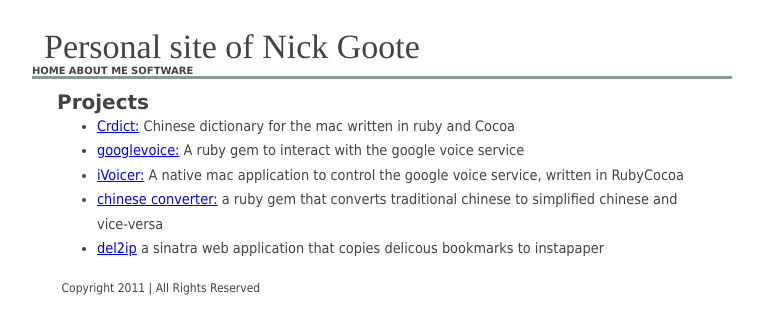
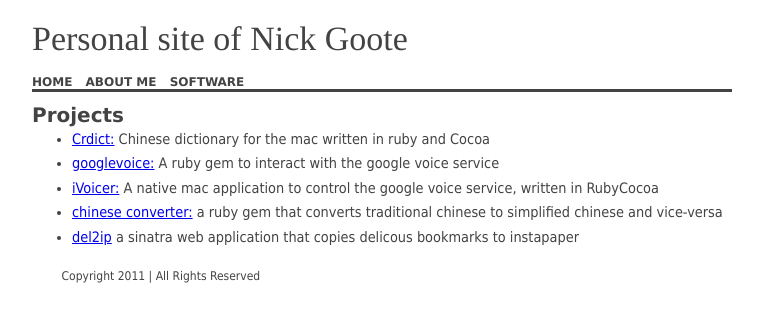
Before and after one commit to SaintNicholas/saintnicholas.github.com, a Jekyll site: the page built from index.html, in a window 1280 px wide. Shown: the top 334 px of the page, without its empty margins (258-1021 px from the left). Built offline with Jekyll 4.4.1, drawn with Linux system fonts in a browser that asks for light colours.

Commit message:
Changing layout.

```diff
--- a/css/css.css
+++ b/css/css.css
@@ -32,8 +32,6 @@
 	font-family:     Times;
 	font-size:       34px;
 	color:           #434343;
-	top:             8px;
-	left:            12px;
 }
 
 #menu
@@ -41,21 +39,26 @@
     margin:         0 0;
     #height:         29px;
     float:          center;
-    padding:        0 0;
+    padding:        10px 0 0 0;
     background-color: #FFFFFF;
 
 
     border-bottom-style: solid;
     border-width:       3px;
-    border-color:       #879999;
+    #border-color:       #879999;
+    border-color: #434343;
 }
 
 #menu a:link, #menu a:active, #menu a:visited, #menu a:hover
 {
-    color:           #434343;
-    padding:         0;
-    #font-size:       1.2em;
-    #font-family:     'lucida grande', arial, sans-serif;
+    #color:           #FFFFFF;
+    color: #434343;
+    #padding:         3px 5px;
+    padding: 0 0 0 0;
+    margin:          0 10px 0 0;
+    font-size:       1.2em;
+    font-family:     'lucida grande', arial, sans-serif;
+    #background-color: #434343;
     font-weight:     bold;
     text-decoration: none;
 }
@@ -71,8 +74,8 @@
 #insidecontent
 {
 	float:           left;
-	padding-left:    25px;
-	padding-right:   25px;
+	#padding-left:    15px;
+	#padding-right:   15px;
 	width:           auto;
 }
 
```
